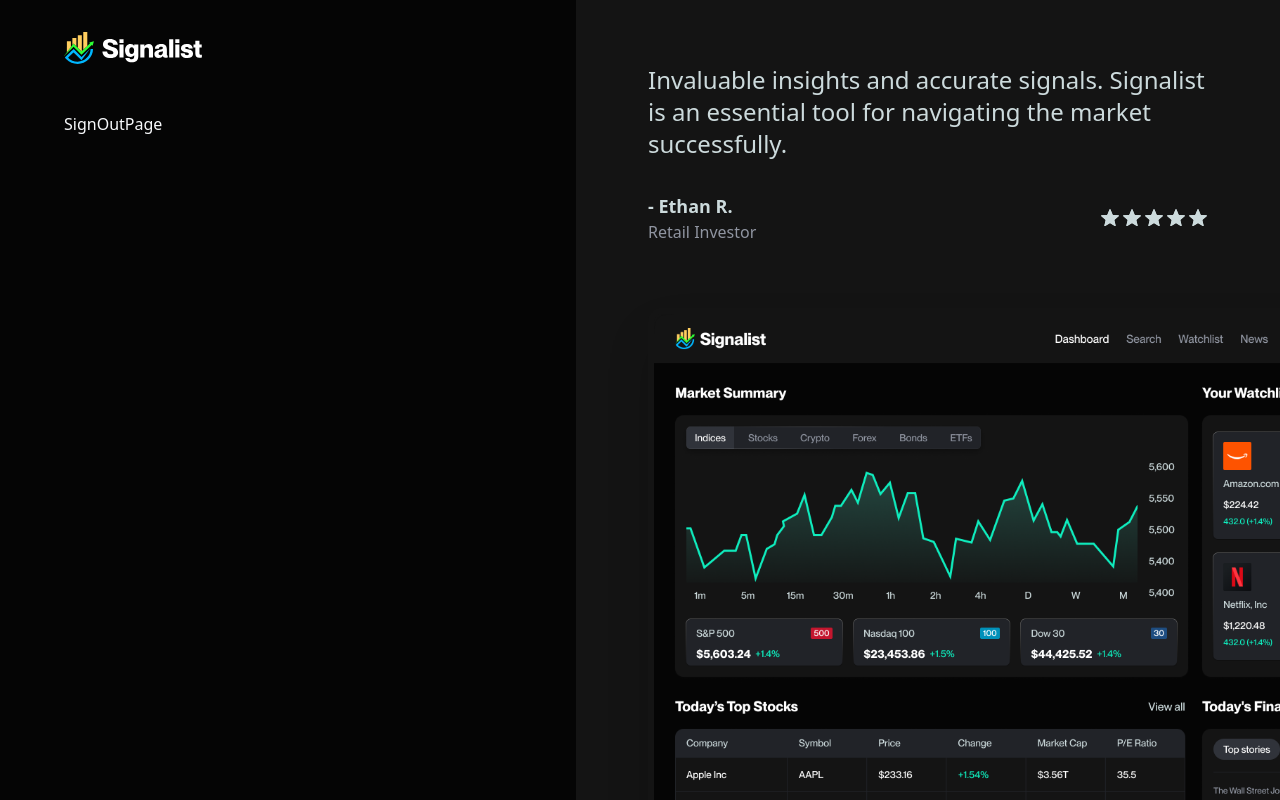
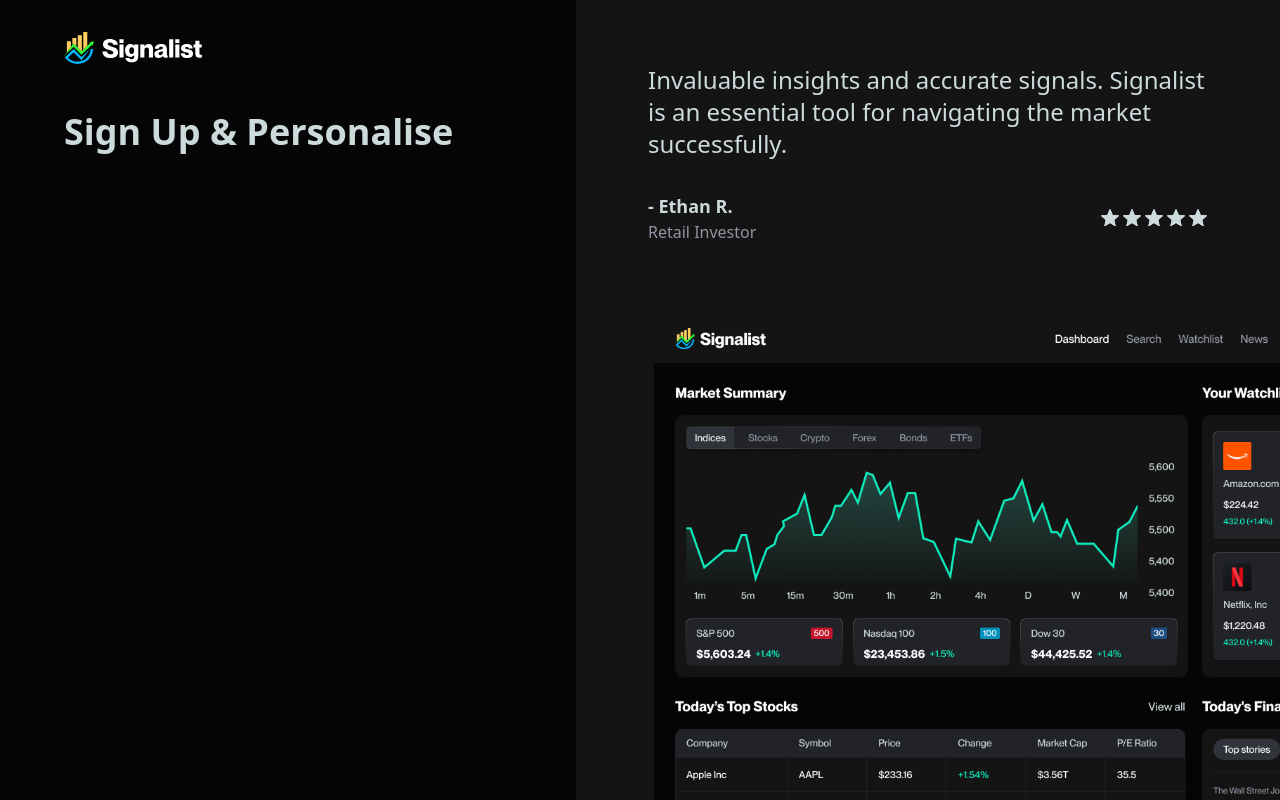
Before and after one commit to TheMajoris/Signalist, a Next.js app: page /sign-up in a window 1280 px wide. Built offline with nearby package versions, Linux system fonts and the light colour scheme.

Commit message:
Setup global definitions and barebones signup page

```diff
--- a/app/(auth)/sign-up/page.tsx
+++ b/app/(auth)/sign-up/page.tsx
@@ -1,9 +1,21 @@
 import React from 'react'
+import { useForm, SubmitHandler } from "react-hook-form"
 
-const SignOut = () => {
-  return (
-    <div>SignOutPage</div>
-  )
+const SignUp = () => {
+    const {
+        register,
+        handleSubmit,
+        control,
+        formState: { errors, isSubmitting },
+    } = useForm<SignUpFormData>()
+    const onSubmit: SubmitHandler<SignUpFormData> = (data) => console.log(data)
+
+
+        return (
+        <>
+            <h1 className="form-title">Sign Up & Personalise</h1>
+        </>
+    )
 }
 
-export default SignOut
+export default SignUp
--- /dev/null
+++ b/types/global.d.ts
@@ -0,0 +1,18 @@
+declare global {
+    type SignInFormData = {
+        email: string;
+        password: string;
+    };
+
+    type SignUpFormData = {
+        fullName: string;
+        email: string;
+        password: string;
+        country: string;
+        investmentGoals: string;
+        riskTolerance: string;
+        preferredIndustry: string;
+    };
+}
+
+export {};
```
